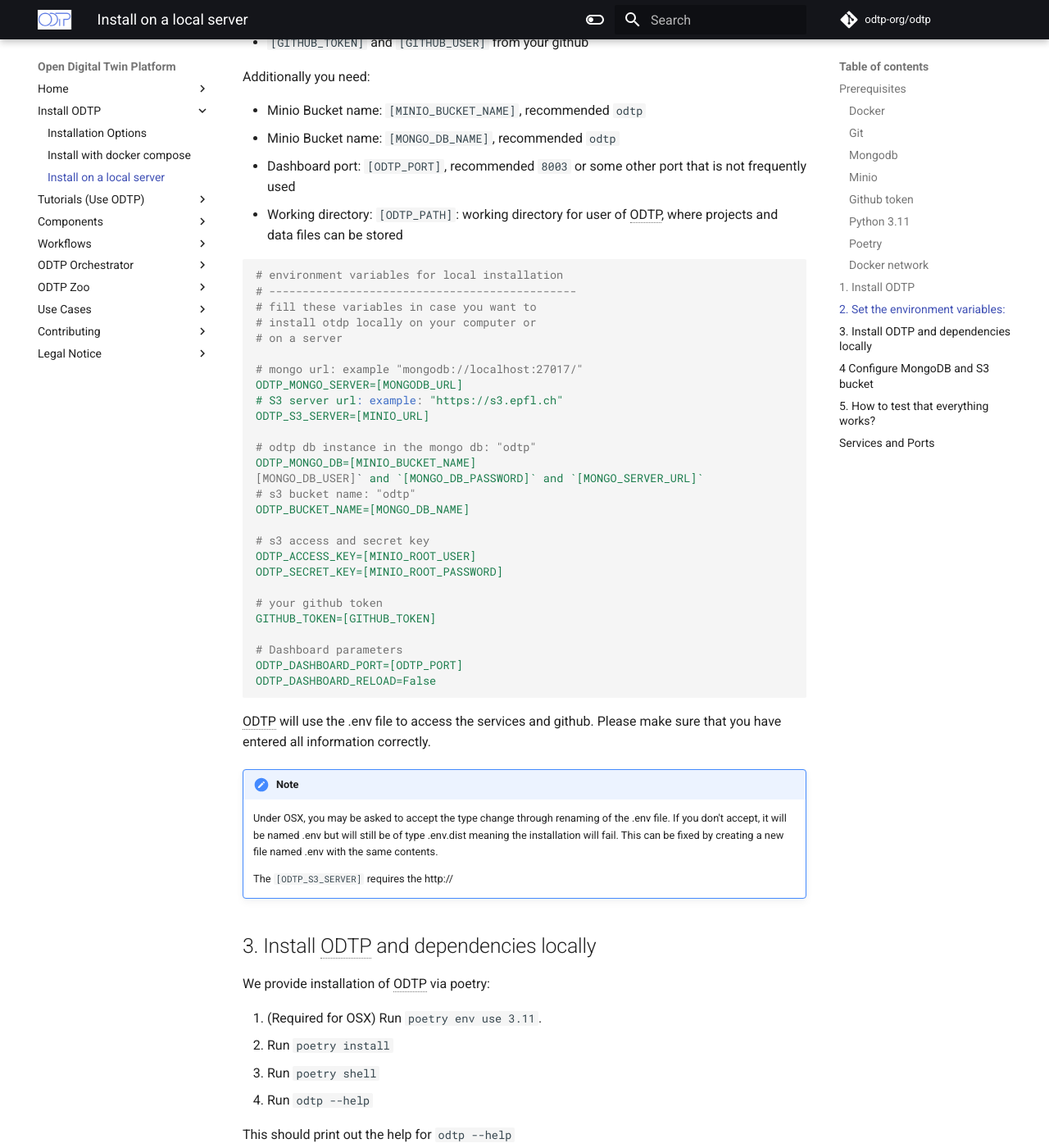
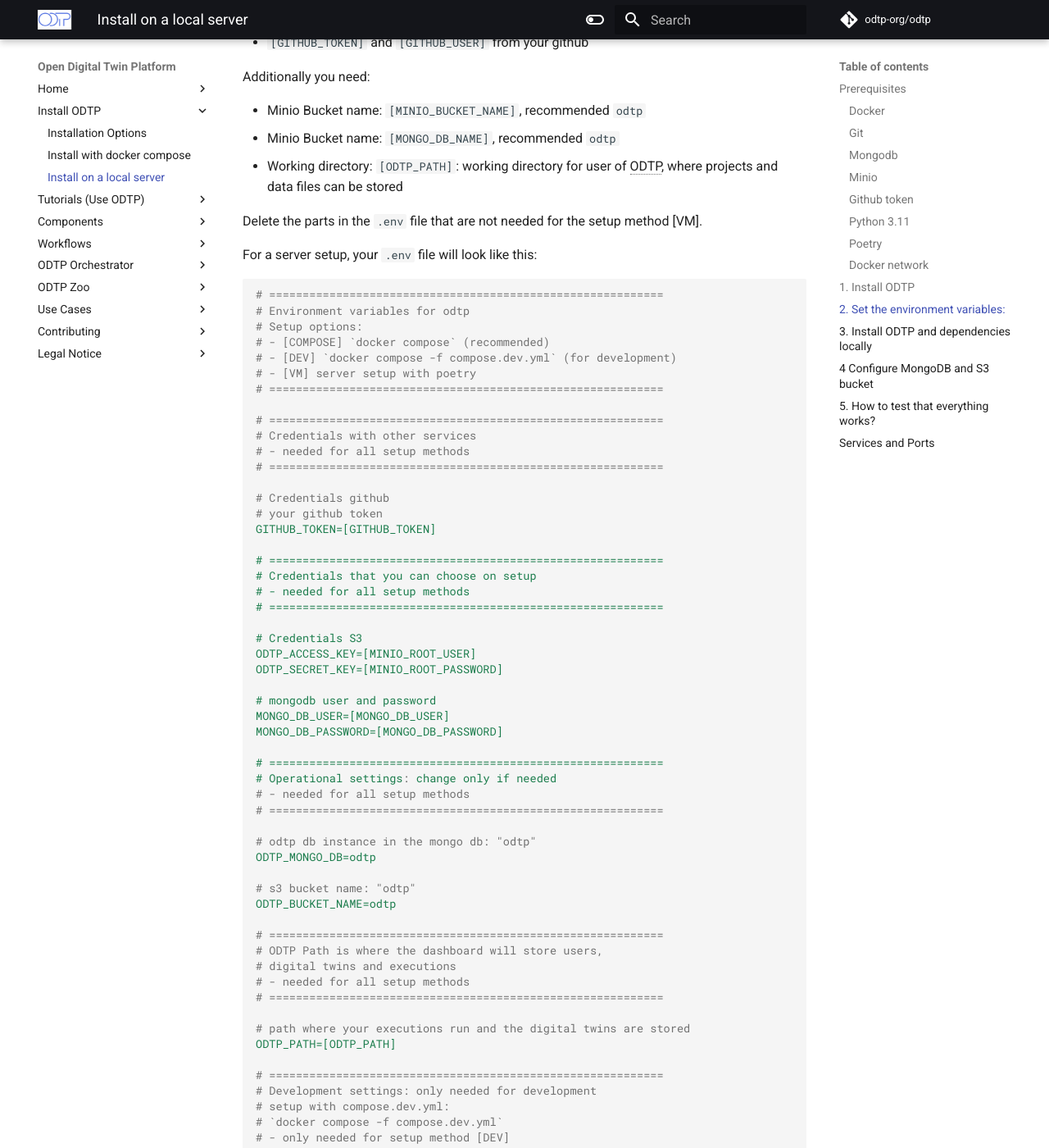
Before and after one commit to odtp-org/odtp-manuals, an MkDocs documentation site: the page built from docs/installation/local_server_install.md, in a window 1280 px wide and 1400 px high, scrolled down 3163 px. Shown: the whole window at 82% size. Built offline with MkDocs 1.6.1 and Material for MkDocs 9.7.7, drawn with Linux system fonts in a browser that asks for light colours; a script that is not in the unit is left out; comment, search, counter and statistics services are not loaded; some of the changed text lies outside the part shown.

Commit message:
chore: improve env variable description for installation

````diff
--- a/docs/installation/local_server_install.md
+++ b/docs/installation/local_server_install.md
@@ -5,7 +5,7 @@
 
 ## Prerequisites
 
-In order to install ODTP you need:
+In order to install ODTP you need
 
 ### Docker
 
@@ -25,7 +25,7 @@ Form this installation you need the following variables:
 
 - `[MONGO_DB_USER]` and `[MONGO_DB_PASSWORD]` and `[MONGO_SERVER_URL]` from the Mongodb Installation
 
-Optional: for the Mongodb it is advisable to install also a graphical user interface for the mongodb. Options are: ¨
+Optional: for the Mongodb it is advisable to install also a graphical user interface for the mongodb. Options are:
 
 - https://www.mongodb.com/products/tools/compass
 - https://github.com/mongo-express/mongo-express
@@ -90,7 +90,7 @@ Create a `.env` file from the template `.env.dist.local`
 
 ```bash
 cd odtp
-cp .env.dist.local .env
+cp .env.dist .env
 ```
 
 By now you should have:
@@ -103,38 +103,98 @@ Additionally you need:
 
 - Minio Bucket name: `[MINIO_BUCKET_NAME]`, recommended `odtp`
 - Minio Bucket name: `[MONGO_DB_NAME]`, recommended `odtp`
-- Dashboard port: `[ODTP_PORT]`, recommended `8003` or some other port that is not frequently used
 - Working directory: `[ODTP_PATH]`: working directory for user of ODTP, where projects and data files can be stored
 
+Delete the parts in the `.env` file that are not needed for the setup method [VM].
+
+For a server setup, your `.env` file will look like this:
 
 ```yaml
-# environment variables for local installation
-# ----------------------------------------------
-# fill these variables in case you want to
-# install otdp locally on your computer or
-# on a server
+# ===========================================================
+# Environment variables for odtp
+# Setup options:
+# - [COMPOSE] `docker compose` (recommended)
+# - [DEV] `docker compose -f compose.dev.yml` (for development)
+# - [VM] server setup with poetry
+# ===========================================================
 
-# mongo url: example "mongodb://localhost:27017/"
-ODTP_MONGO_SERVER=[MONGODB_URL]
-# S3 server url: example: "https://s3.epfl.ch"
-ODTP_S3_SERVER=[MINIO_URL]
+# ===========================================================
+# Credentials with other services
+# - needed for all setup methods
+# ===========================================================
 
-# odtp db instance in the mongo db: "odtp"
-ODTP_MONGO_DB=[MINIO_BUCKET_NAME]
-[MONGO_DB_USER]` and `[MONGO_DB_PASSWORD]` and `[MONGO_SERVER_URL]`
-# s3 bucket name: "odtp"
-ODTP_BUCKET_NAME=[MONGO_DB_NAME]
+# Credentials github
+# your github token
+GITHUB_TOKEN=[GITHUB_TOKEN]
 
-# s3 access and secret key
+# ===========================================================
+# Credentials that you can choose on setup
+# - needed for all setup methods
+# ===========================================================
+
+# Credentials S3
 ODTP_ACCESS_KEY=[MINIO_ROOT_USER]
 ODTP_SECRET_KEY=[MINIO_ROOT_PASSWORD]
 
-# your github token
-GITHUB_TOKEN=[GITHUB_TOKEN]
+# mongodb user and password
+MONGO_DB_USER=[MONGO_DB_USER]
+MONGO_DB_PASSWORD=[MONGO_DB_PASSWORD]
+
+# ===========================================================
+# Operational settings: change only if needed
+# - needed for all setup methods
+# ===========================================================
+
+# odtp db instance in the mongo db: "odtp"
+ODTP_MONGO_DB=odtp
+
+# s3 bucket name: "odtp"
+ODTP_BUCKET_NAME=odtp
+
+# ===========================================================
+# ODTP Path is where the dashboard will store users,
+# digital twins and executions
+# - needed for all setup methods
+# ===========================================================
+
+# path where your executions run and the digital twins are stored
+ODTP_PATH=[ODTP_PATH]
+
+# ===========================================================
+# Development settings: only needed for development
+# setup with compose.dev.yml:
+# `docker compose -f compose.dev.yml`
+# - only needed for setup method [DEV]
+# ===========================================================
 
 # Dashboard parameters
-ODTP_DASHBOARD_PORT=[ODTP_PORT]
+# you can chose a different port to serve the dashboard in case port
+# 8003 is not available as port on your computer
+ODTP_DASHBOARD_PORT=8003
+# this setting should only be True during development but False in
+# production
 ODTP_DASHBOARD_RELOAD=False
+
+# Log level
+# Log level for the dashboard
+ODTP_LOG_LEVEL=ERROR
+# log level for the component runs
+RUN_LOG_LEVEL=INFO
+
+# Set to False if your docker installation does not allow the flag --gpus all
+# Set to True in case you want to use GPUs
+ALLOW_DOCKER_GPUS=False
+
+# ===========================================================
+# Service URLS
+# - only needed for setup method [VM]
+# ===========================================================
+
+# mongo url: example "mongodb://localhost:27017/"
+ODTP_MONGO_SERVER=[MONGO_SERVER_URL]
+
+# S3 server url: example: "https://s3.epfl.ch"
+ODTP_S3_SERVER=[MINIO_URL]
 ```
 
 ODTP will use the .env file to access the services and github. Please make sure that you have entered all information correctly.
````
Also changed, not shown: docs/installation/docker-compose_install.md (+28 -23 lines).
